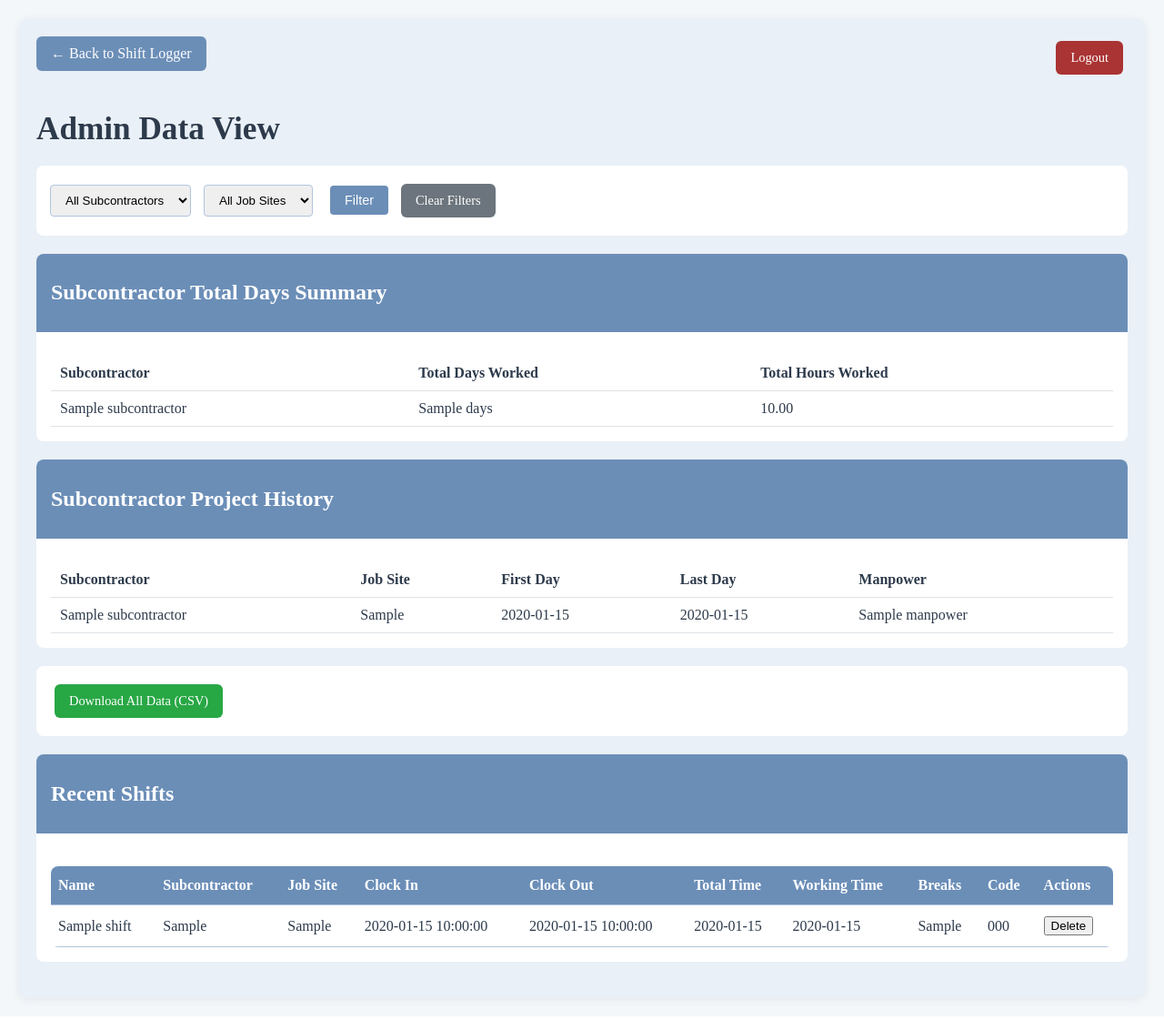
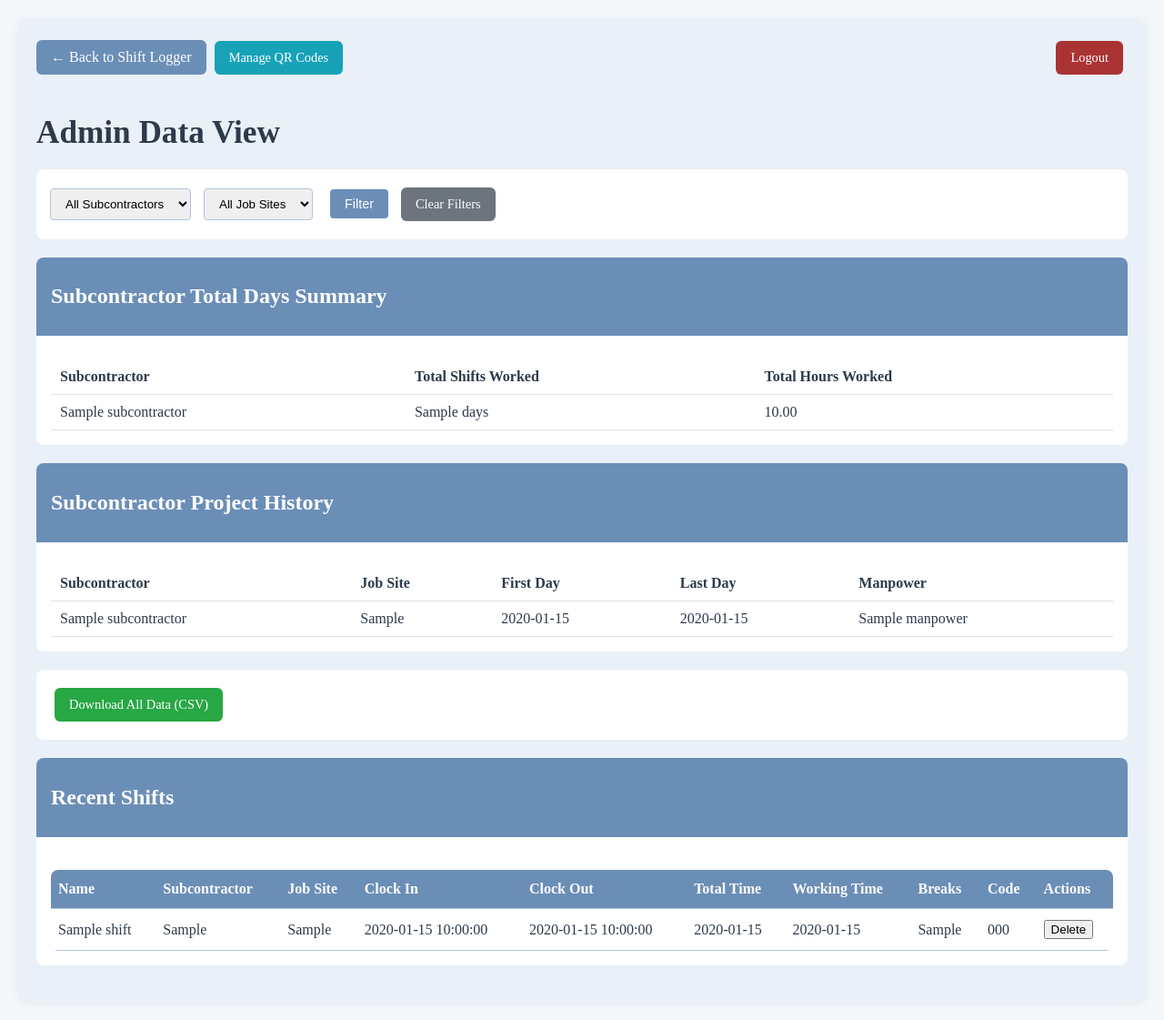
Before and after one commit to easterncc001/shift_logger, a Flask app: template templates/admin.html in a window 1280 px wide. Shown: the whole page at 91% size. Run offline with Flask 2, Linux system fonts and the light colour scheme; tables that the repository leaves empty hold one stand-in row (values such as "Sample post"); the template is opened without the code that fills it: values that come from a table or form of the project are taken from there, most other values are stand-ins (such as "Sample title", 1, 10 or a date in 2020).

Commit message:
Update admin.html

```diff
--- a/templates/admin.html
+++ b/templates/admin.html
@@ -77,6 +77,17 @@
         .logout-btn:hover {
             background: #800;
         }
+        .qr-btn {
+            display:inline-block;
+            background:#17a2b8;
+            color:white;
+            text-decoration:none;
+            padding:10px 16px;
+            border-radius:6px;
+            font-size:0.9em;
+            margin:5px;
+        }
+        .qr-btn:hover{background:#138496;}
         .filter-section {
             margin: 20px 0;
             padding: 15px;
@@ -145,6 +156,7 @@
     <div class="data-container">
         <a href="{{ url_for('index') }}" class="back-btn">← Back to Shift Logger</a>
         <a href="{{ url_for('admin_logout') }}" class="logout-btn" style="float:right;">Logout</a>
+        <a href="{{ url_for('admin_qr_codes') }}" class="qr-btn">Manage QR Codes</a>
         <h1>Admin Data View</h1>
         {% with messages = get_flashed_messages(with_categories=true) %}
           {% if messages %}
@@ -188,7 +200,7 @@
                     <thead>
                         <tr>
                             <th>Subcontractor</th>
-                            <th>Total Days Worked</th>
+                            <th>Total Shifts Worked</th>
                             <th>Total Hours Worked</th>
                         </tr>
                     </thead>
@@ -222,13 +234,13 @@
                         </tr>
                     </thead>
                     <tbody>
-                        {% for history in histories %}
+                        {% for h in histories %}
                         <tr>
-                            <td>{{ history.subcontractor }}</td>
-                            <td>{{ history.job_site }}</td>
-                            <td>{{ history.first_day.strftime('%Y-%m-%d') }}</td>
-                            <td>{{ history.last_day.strftime('%Y-%m-%d') }}</td>
-                            <td>{{ history.manpower }}</td>
+                            <td>{{ h.subcontractor }}</td>
+                            <td>{{ h.job_site }}</td>
+                            <td>{{ h.first_day.strftime('%Y-%m-%d') }}</td>
+                            <td>{{ h.last_day.strftime('%Y-%m-%d') }}</td>
+                            <td>{{ h.manpower }}</td>
                         </tr>
                         {% endfor %}
                     </tbody>
```
